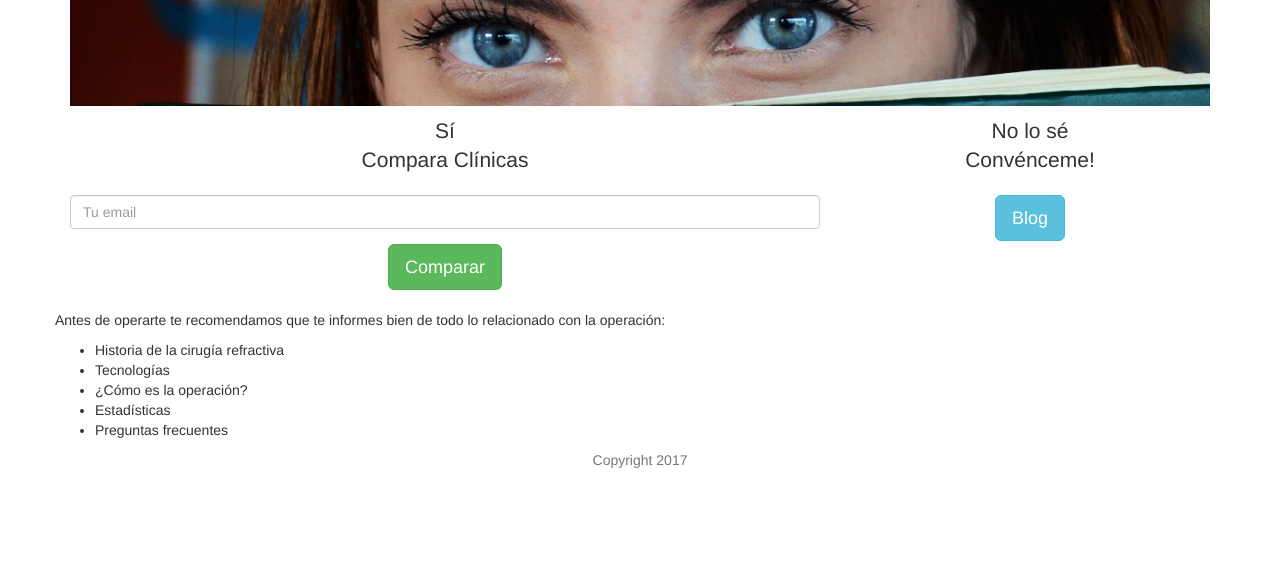
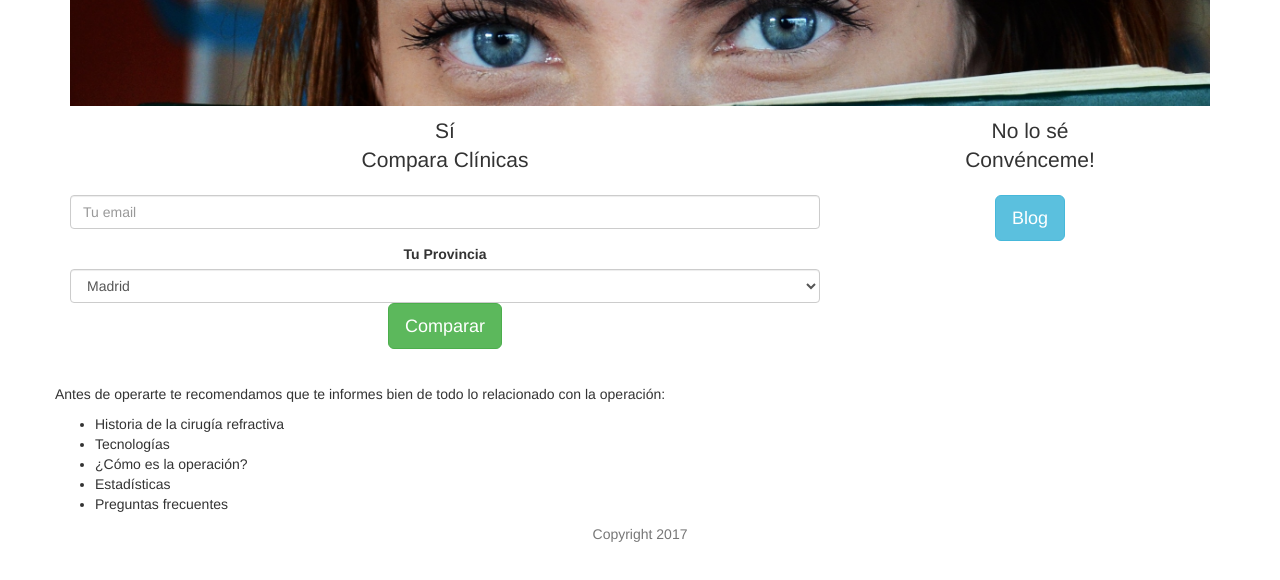
Before and after one commit to JUANRA251/EyeAdvisor, a plain HTML site: page index.html in a window 1280 px wide. Shown: the part 176-756 px from the top of the page. Drawn offline with nearby package versions, Linux system fonts and the light colour scheme.

Commit message:
Update index.html

```diff
--- a/index.html
+++ b/index.html
@@ -41,7 +41,15 @@
                         <label for="email" class="sr-only">Email</label>
                         <input type="email" class="form-control" id="email" placeholder="Tu email">
                     </div>
-                    <button type="submit" class="btn btn-success btn-lg">Comparar</button>
+                    <div class="form-group">
+                        <label for="city">Tu provincia</label>
+                        <select class="form-control" id="city">
+                            <option>Madrid</option>
+                            <option>Barcelona</option>
+                            <option>Bilbao</option>
+                        </select>
+                        <button type="submit" class="btn btn-success btn-lg">Comparar</button>
+                    </div>
                 </form>
             </div>
             <div class="col-xs-4 text-center">
```
